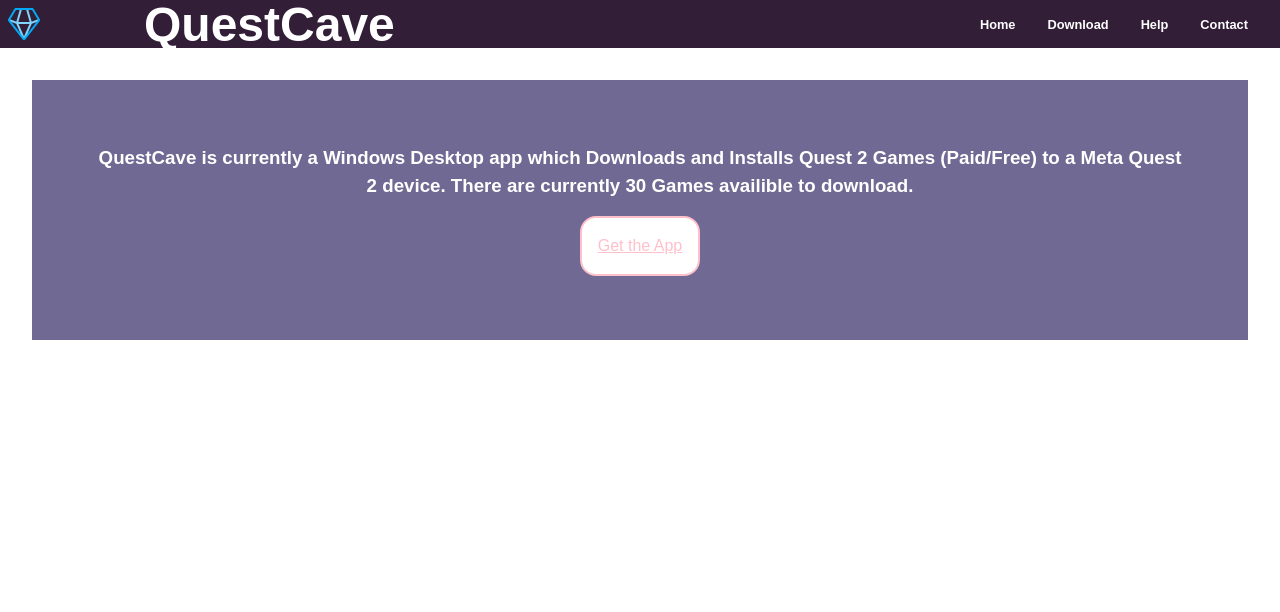
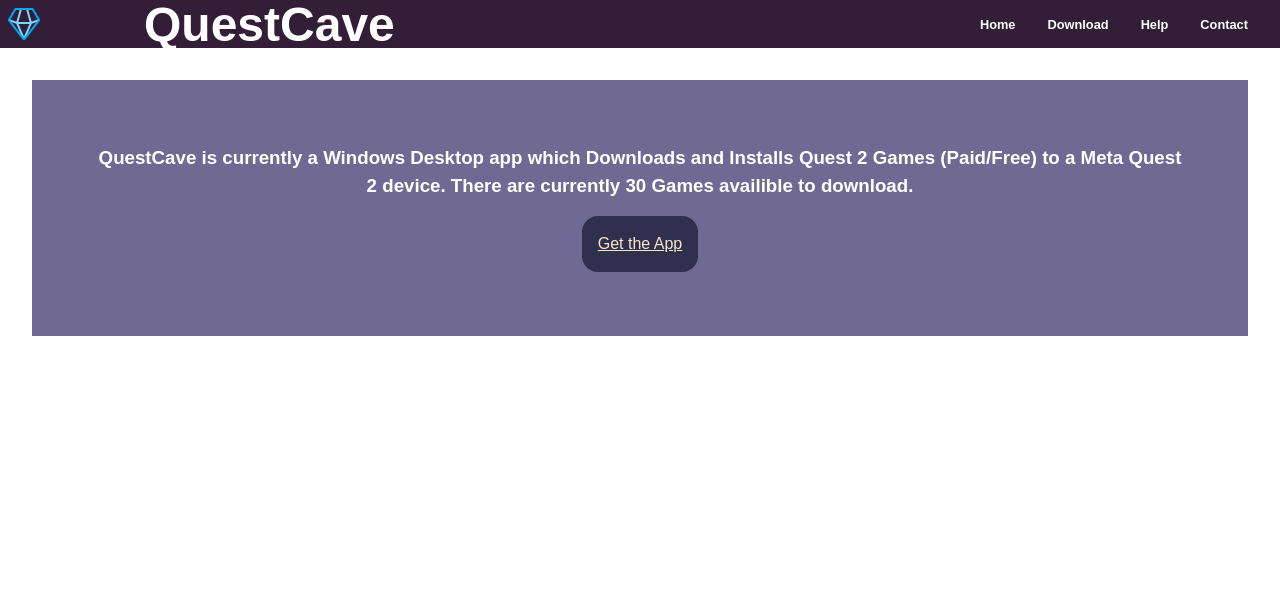
Before and after one commit to xxchaosxx210/quest_vr_auto_server, a FastAPI app: page /index in a window 1280 px wide. Shown: the top 612 px of the page. Run offline with FastAPI, Linux system fonts and the light colour scheme; some web fonts are replaced.

Commit message:
slight css changes

```diff
--- a/static/css/style.css
+++ b/static/css/style.css
@@ -3,7 +3,10 @@
     --ash-grey: #A0C1B9;
     --moonstone: #70A0AF;
     --pomp-and-power: #706993;
+    --thistle: #fae7ff;
     --dark-purple: #331E38;
+    --space-cadet: #302F4D;
+    --light-space-cadet: #595790;
 }
 
 *,
@@ -42,18 +45,17 @@
 
 /* create a .btn class with a dark purple background. a light purple border at 2px and flips the color when cursor hovers */
 .btn {
-    background-color: white;
+    background-color: var(--space-cadet);
     padding: 1rem;
     display: flex;
     width: fit-content;
     border-radius: 1rem;
-    color: var(--dark-purple);
-    border: 2px solid pink;
+    color: white;
 }
 
 .btn:hover {
-    color: pink;
-    background-color: var(--moon-stone);
+    color: white;
+    background-color: var(--light-space-cadet);
 }
 
 .content-box {
@@ -63,6 +65,7 @@
     overflow-wrap: break-word;
     width: fit-content;
     line-height: 1.5;
+    padding: 2rem;
 }
 
 .large-spacing {
@@ -93,8 +96,25 @@
     text-align: left;
 }
 
+.help-box {
+    text-align: left;
+    padding: 3rem;
+    margin-left: 4rem;
+    margin-right: 4rem;
+    line-height: 3;
+}
+
+.contact-box{
+    margin-top: 4rem;
+    padding: 4rem;
+}
+
 .content-box a {
-    color: pink;
+    color: var(--dutch-white);
+}
+
+.content-box a:hover {
+    color: var(--ash-grey);
 }
 
 .title-container {
@@ -172,3 +192,8 @@
     text-align: center;
     padding-top: 1rem;
 }
+
+.center-box {
+    display: flex;
+    justify-content: center;
+}
--- a/templates/help-part1.html
+++ b/templates/help-part1.html
@@ -6,7 +6,7 @@
 
 {% block content %}
 {% include 'help-nav.html' %}
-<div class="container">
+<div class="container content-box help-box">
 
     <h2>Part 1 - Setup the Quest 2 device for Sideloading</h2>
 
--- a/templates/help-part2.html
+++ b/templates/help-part2.html
@@ -4,7 +4,7 @@
 {% endblock %}
 {% block content %}
 {% include 'help-nav.html' %}
-<div class="container">
+<div class="container content-box center-box">
     <h2>Part 2 - QuestCave User Guide</h2>
 </div>
 {% endblock %}
--- a/templates/index.html
+++ b/templates/index.html
@@ -4,11 +4,6 @@
 {% endblock %}
 {% block head_tag %}
 <style>
-    .container>.content-box {
-        display: flex;
-        flex-wrap: wrap;
-    }
-
     .content-box>.btn {
         margin: 0 auto;
         margin-top: 1em;
@@ -16,7 +11,7 @@
 </style>
 {% endblock %}
 {% block content %}
-<div class="container">
+<div class="container center-box">
     <div class="content-box large-spacing">
         <h3>
             QuestCave is currently a Windows Desktop app which Downloads and Installs Quest 2 Games (Paid/Free) to a
```
Also changed, not shown: templates/contact.html (+13 -4 lines), templates/download.html (+1 -10 lines).
